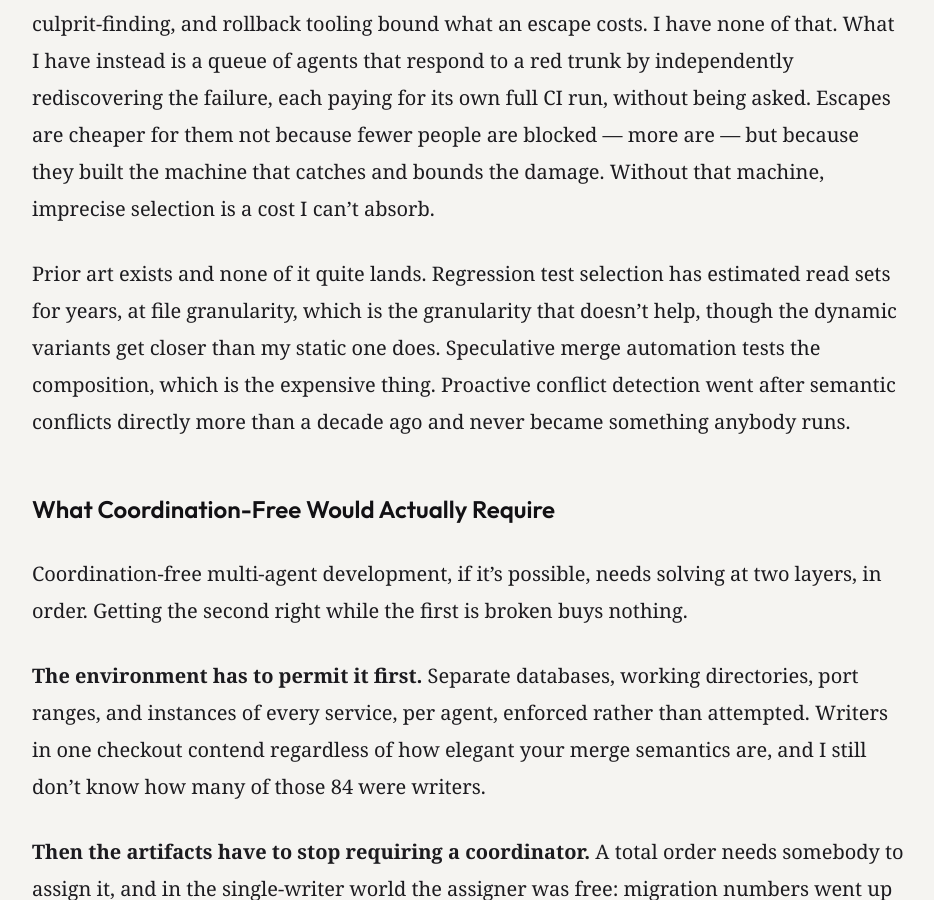
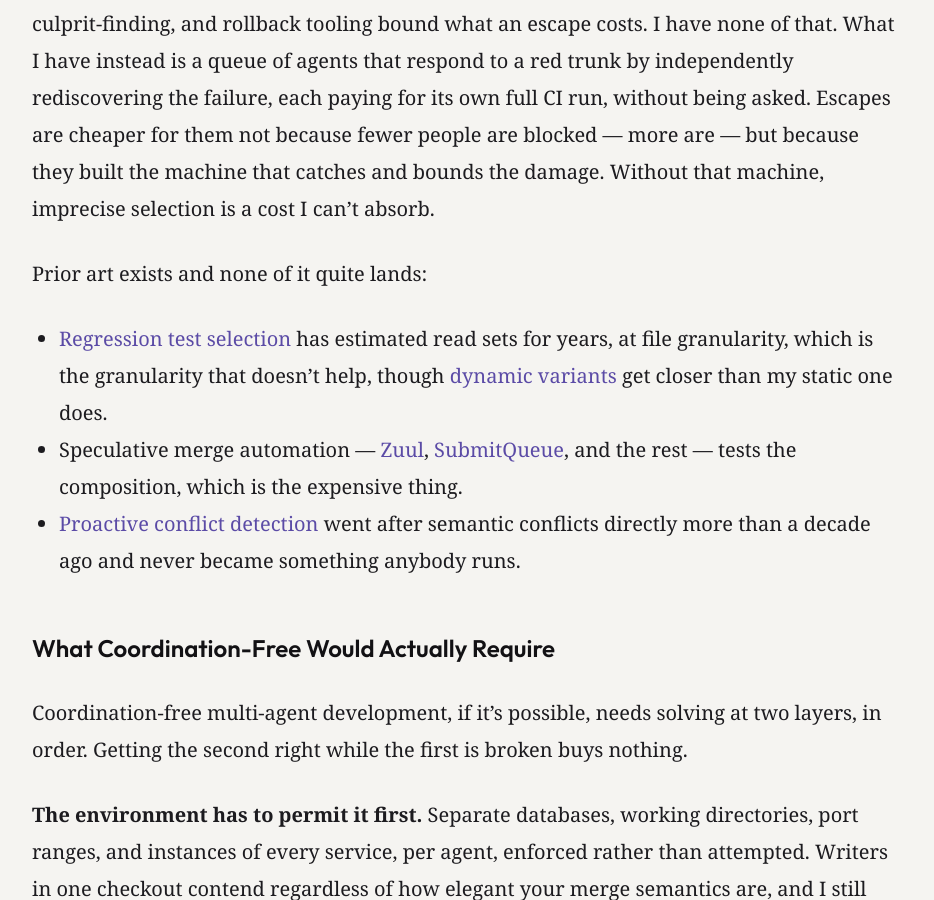
Before and after one commit to cmeiklejohn/cmeiklejohn.github.io, a Jekyll site: the page built from _posts/2026-07-26-one-writer.markdown, in a window 1280 px wide and 900 px high, scrolled down 13269 px. Shown: the whole window, without its empty margins (172-1106 px from the left). Built offline with Jekyll 4.4.1, drawn with Linux system fonts in a browser that asks for light colours; some web fonts are replaced.

Commit message:
Cite prior art for RTS, speculative merge, and proactive conflict detection
Link Rothermel/Harrold, Ekstazi-style dynamic RTS, Zuul/SubmitQueue, and Brun et al. Crystal; format as a list.

Co-authored-by: Christopher S. Meiklejohn <christopher.meiklejohn@gmail.com>

```diff
--- a/_posts/2026-07-26-one-writer.markdown
+++ b/_posts/2026-07-26-one-writer.markdown
@@ -168,7 +168,11 @@ The obvious objection is that I'm demanding a soundness nobody needs. Large orga
 
 It is tempting to say I can't absorb escapes because my blast radius is smaller, but that has it backwards: an escape into Google's trunk blocks far more people than an escape into mine. What they have, and I don't, is containment. Post-submit continuous builds, automated culprit-finding, and rollback tooling bound what an escape costs. I have none of that. What I have instead is a queue of agents that respond to a red trunk by independently rediscovering the failure, each paying for its own full CI run, without being asked. Escapes are cheaper for them not because fewer people are blocked — more are — but because they built the machine that catches and bounds the damage. Without that machine, imprecise selection is a cost I can't absorb.
 
-Prior art exists and none of it quite lands. Regression test selection has estimated read sets for years, at file granularity, which is the granularity that doesn't help, though the dynamic variants get closer than my static one does. Speculative merge automation tests the composition, which is the expensive thing. Proactive conflict detection went after semantic conflicts directly more than a decade ago and never became something anybody runs.
+Prior art exists and none of it quite lands:
+
+- [Regression test selection](https://www.cs.purdue.edu/homes/xyzhang/fall07/Papers/p173-rothermel.pdf) has estimated read sets for years, at file granularity, which is the granularity that doesn't help, though [dynamic variants](https://mir.cs.illinois.edu/marinov/publications/GligoricETAL15PracticalRTS.pdf) get closer than my static one does.
+- Speculative merge automation — [Zuul](https://zuul-ci.org/), [SubmitQueue](https://www.uber.com/ci/en/blog/slashing-ci-costs-at-uber/), and the rest — tests the composition, which is the expensive thing.
+- [Proactive conflict detection](https://people.cs.umass.edu/~brun/pubs/pubs/Brun11fse.pdf) went after semantic conflicts directly more than a decade ago and never became something anybody runs.
 
 ## What Coordination-Free Would Actually Require
 
```
